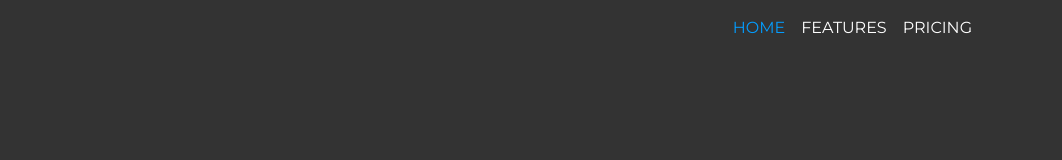
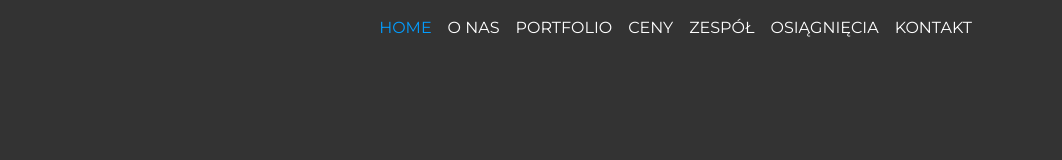
Before and after one commit to mSzemryk/gameDev, a plain HTML site: page index.html in a window 1280 px wide. Shown: the full height of the page, 218-1280 px from the left. Drawn offline with nearby package versions, Linux system fonts and the light colour scheme.

Commit message:
Update index.html

```diff
--- a/index.html
+++ b/index.html
@@ -17,12 +17,13 @@
 			href="https://fonts.googleapis.com/css2?family=Montserrat:wght@400;700&display=swap"
 			rel="stylesheet"
 		/>
-        <link rel="icon" href="./img/gamedevlogo.svg" type="image/icon type">
+
 		<link rel="stylesheet" href="./css/style.css" />
 		<script
 			src="https://kit.fontawesome.com/63d64969b8.js"
 			crossorigin="anonymous"
 		></script>
+        <link rel="icon" href="./img/gamedevlogo.svg" type="image/icon type">
 	</head>
 	<body>
 		<nav class="navbar navbar-expand-lg position-sticky top-0">
@@ -42,8 +43,12 @@
 				<div class="collapse navbar-collapse" id="navbarNavAltMarkup">
 					<div class="navbar-nav ms-auto">
 						<a class="nav-link active" href="#">Home</a>
-						<a class="nav-link" href="#">Features</a>
-						<a class="nav-link" href="#">Pricing</a>
+						<a class="nav-link" href="#aboutus">o nas</a>
+						<a class="nav-link" href="#portfolio">portfolio</a>
+                        <a class="nav-link" href="#prices">ceny</a>
+						<a class="nav-link" href="#team">zespół</a>
+                        <a class="nav-link" href="#achievements">osiągnięcia</a>
+						<a class="nav-link" href="#contact">kontakt</a>
 					</div>
 				</div>
 			</div>
```
